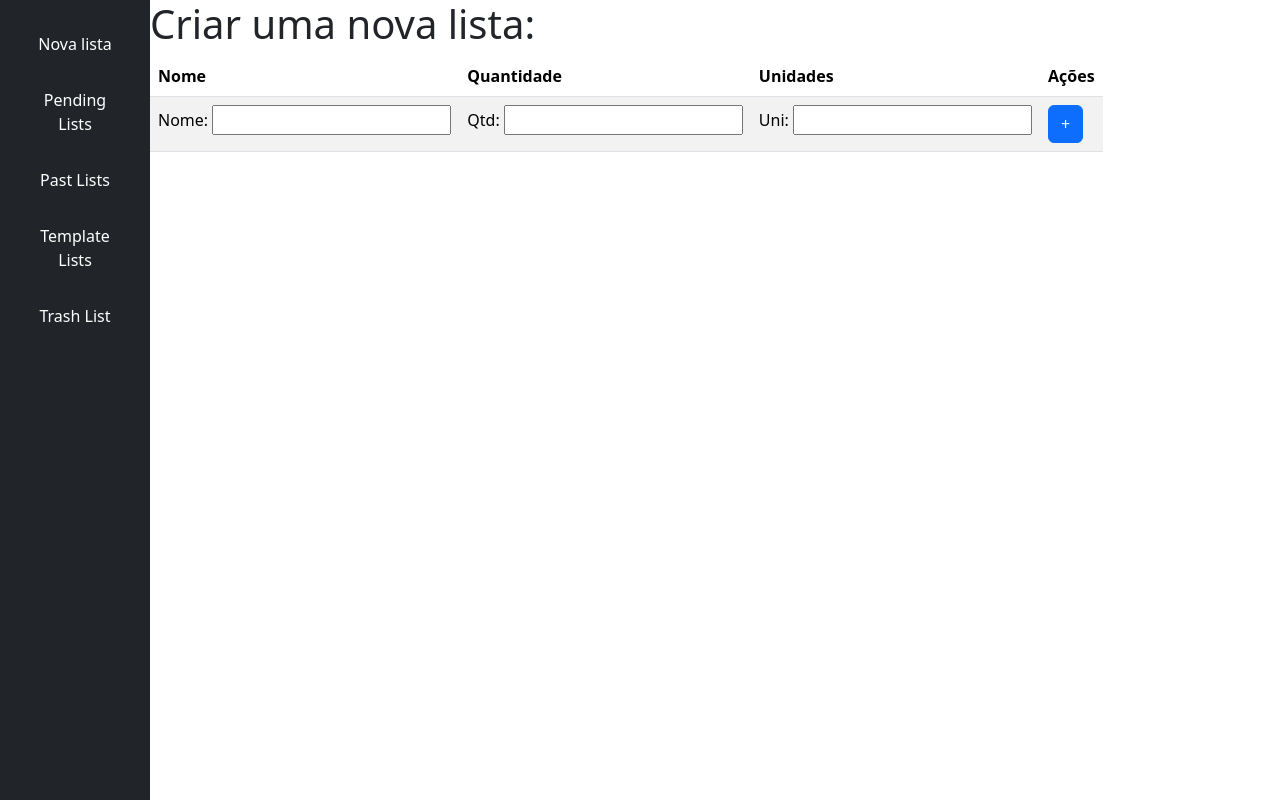
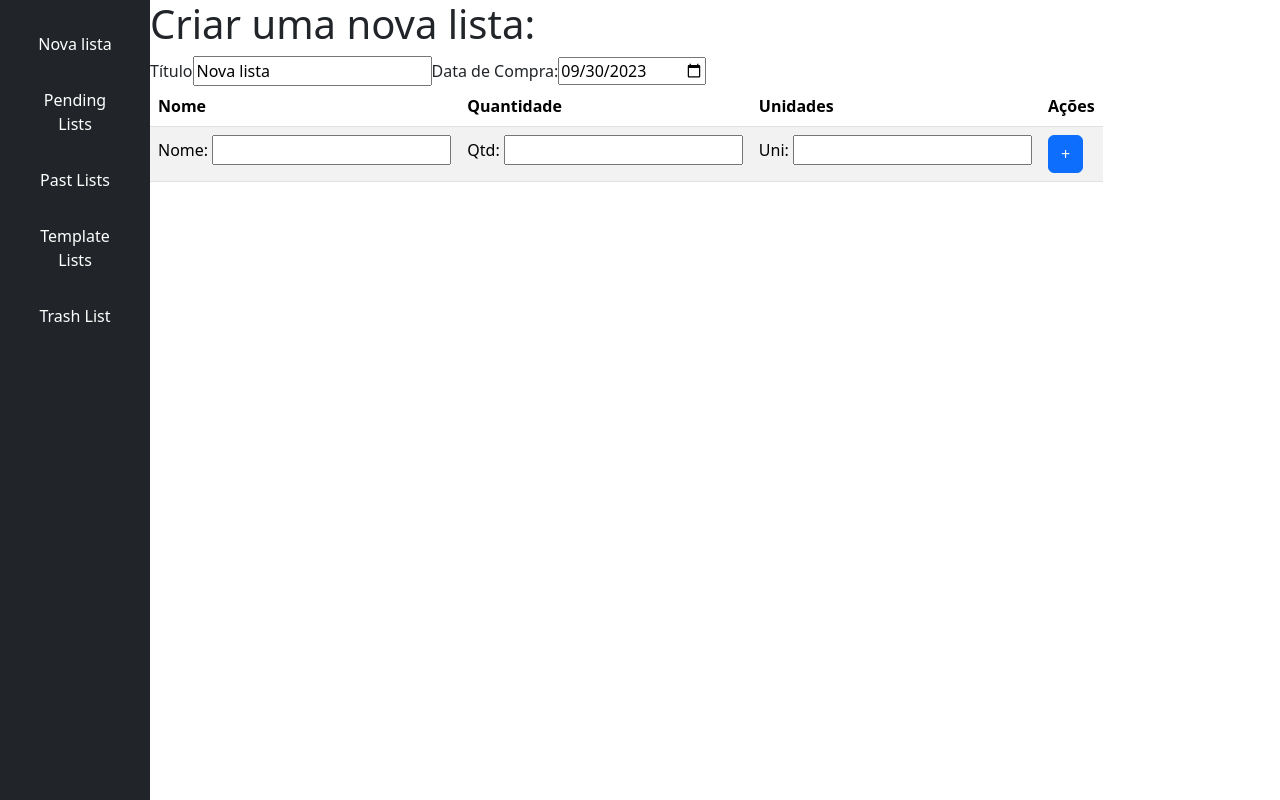
Before and after one commit to oPatrickVico/ControleDeMercado, a React (Vite) app: page /newList in a window 1280 px wide. Built offline with nearby package versions, Linux system fonts and the light colour scheme.

Commit message:
weird: update mysterious modifications

```diff
--- a/src/ListCreator/ListCreator.tsx
+++ b/src/ListCreator/ListCreator.tsx
@@ -6,9 +6,10 @@ type ListEntry = {
   units: string;
 };
 
-const ListCreator: React.FC<{ initialEntries?: ListEntry[] }> = ({
-  initialEntries = [],
-}) => {
+const ListCreator: React.FC<{
+  initialEntries?: ListEntry[];
+  listTitle?: string;
+}> = ({ initialEntries = [], listTitle = 'Nova lista' }) => {
   const [entries, setEntries] = React.useState<ListEntry[]>(initialEntries);
 
   const updateEntries = function (e: FormEvent) {
@@ -28,6 +29,17 @@ const ListCreator: React.FC<{ initialEntries?: ListEntry[] }> = ({
   return (
     <main>
       <h1>Criar uma nova lista:</h1>
+      <label>
+        Título
+        <input type="text" defaultValue={listTitle} />
+      </label>
+      <label>
+        Data de Compra:
+        <input
+          type="date"
+          defaultValue={new Date().toISOString().slice(0, 10)}
+        />
+      </label>
       <form onSubmit={updateEntries}>
         <table className="table table-striped table-hover">
           <thead>
```
Also changed, not shown: 2 other files (tests, documents, lock files or other folders).
